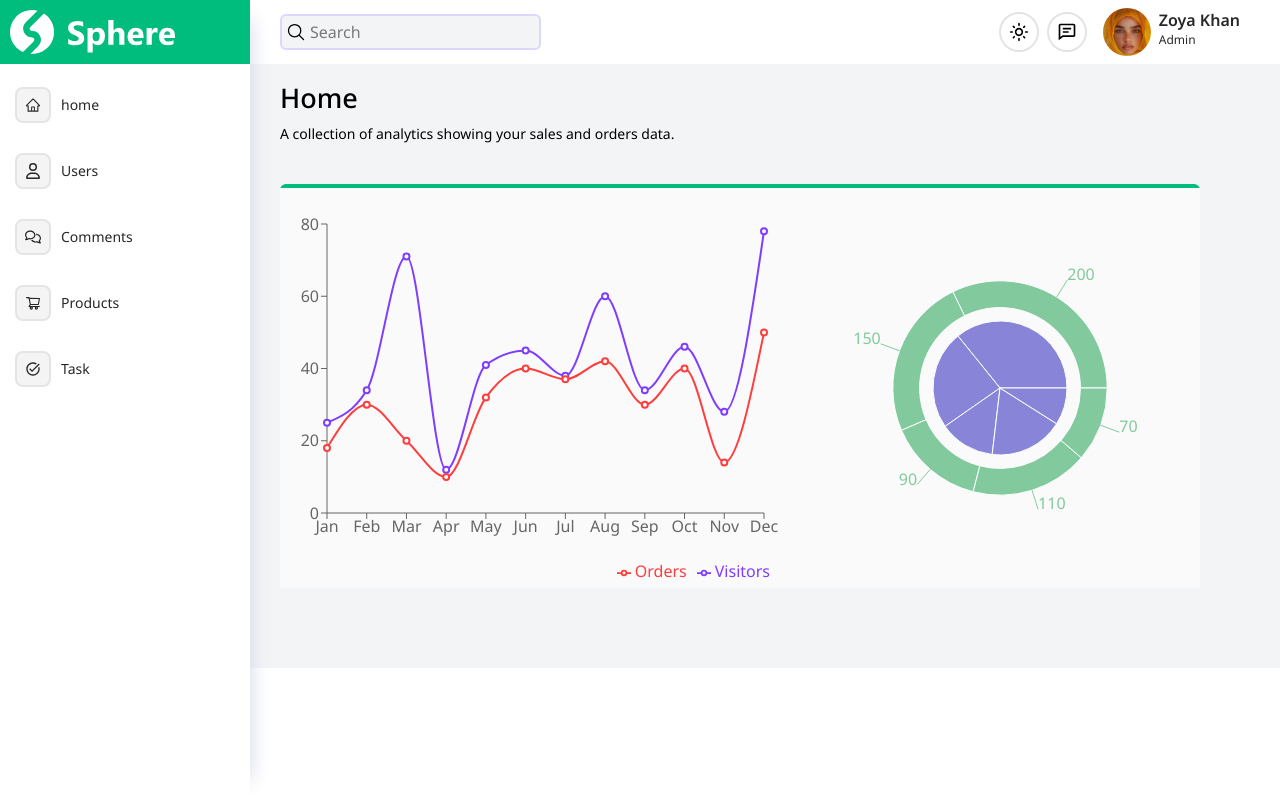
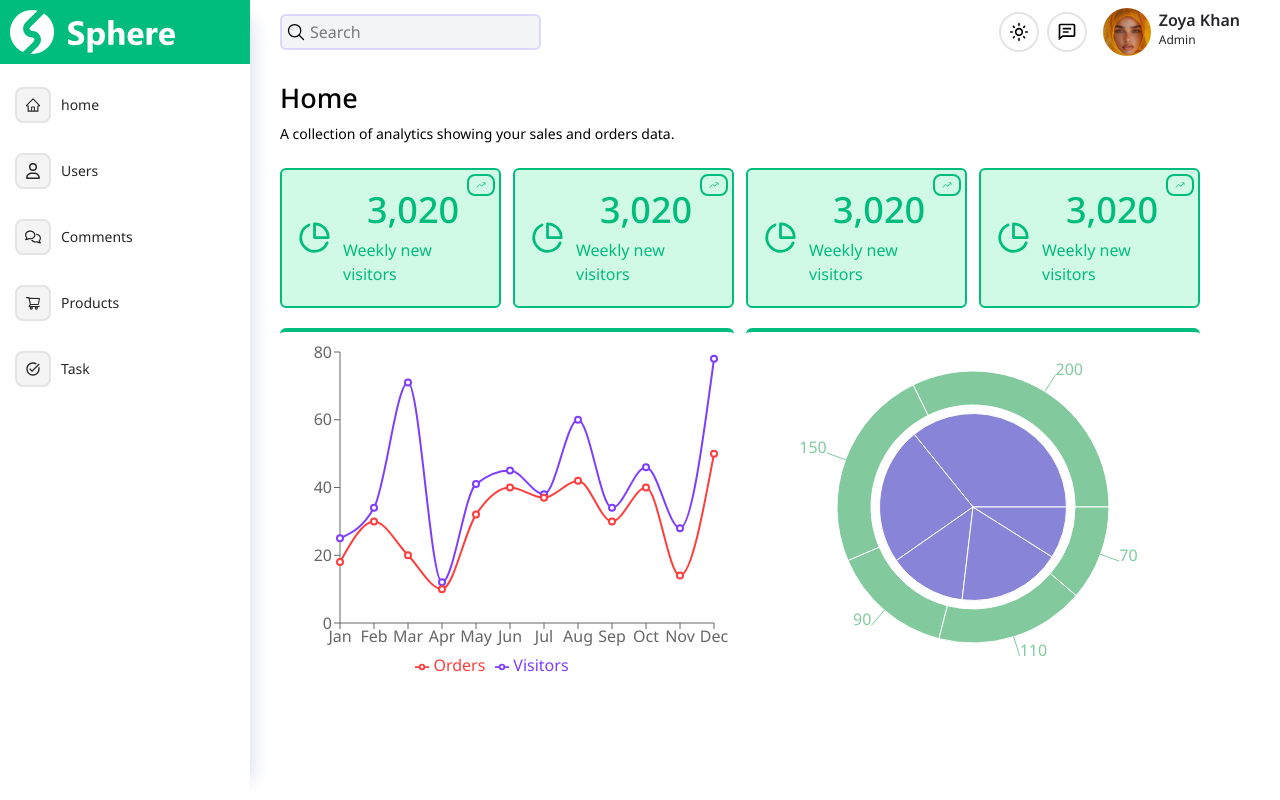
Before and after one commit to hossein1075/dashbord-admin, a React (Vite) app: page / in a window 1280 px wide. Built offline with nearby package versions, Linux system fonts and the light colour scheme.

Commit message:
add components box page home

```diff
--- a/src/App.jsx
+++ b/src/App.jsx
@@ -13,11 +13,11 @@ const [open, setOpen] = useState(false)
   return (
     <>
     <TemplateContextApi.Provider value={{open, setOpen}}>
-    <div className='flex min-w-screen'>
+    <div className='flex'>
     <SideBar/>
     <div className='flex-1 lg:ml-50'>
     <Header/>
-    <div className='lg:p-20 pt-20 bg-gray-100 dark:bg-zinc-700'>
+    <div className='lg:p-20 p-5 pt-20 dark:bg-zinc-700'>
       {route}
     </div>
     </div>
--- a/src/Components/Charts/Charts.jsx
+++ b/src/Components/Charts/Charts.jsx
@@ -1,5 +1,5 @@
 import React from 'react'
-import { CartesianGrid, Legend, Line, LineChart, Tooltip, XAxis, YAxis, PieChart, Pie } from 'recharts';
+import { ResponsiveContainer, Legend, Line, LineChart, Tooltip, XAxis, YAxis, PieChart, Pie } from 'recharts';
 
 const data = [
     {
@@ -80,55 +80,52 @@ const data02 = [
 ];
 function Charts() {
     return (
-        <div className='border-t-4 border-solid border-emerald-500 flex justify-between mt-10 rounded-t-md'>
-            <LineChart
-                style={{ width: '100%', aspectRatio: 1.618, maxWidth: 700, padding: '16px', background: '#FAFAFA' }}
-                responsive
-                data={data}
-                margin={{
-                    top: 20,
-                    right: 20,
-                    bottom: 5,
-                    left: 0,
-                }}
-            >
-                {/* <CartesianGrid stroke="#aaa" strokeDasharray="5 5" /> */}
-                <Line type="monotone" dataKey="Visitors" stroke="#7f3dff" strokeWidth={2} name="Visitors" />
-                <Line type="monotone" dataKey="Orders" stroke="#ff3d3d" strokeWidth={2} name="Orders" />
+        <div className='grid grid-cols-1 sm:grid-cols-2 gap-3 overflow-x-hidden'>
+            <div className='border-t-4 border-solid border-emerald-500 rounded-t-md'>
+                <div className="chart-box">
+                    <ResponsiveContainer width="100%" height={350}>
+                        <LineChart data={data} margin={{ top: 20, right: 20, bottom: 5, left: 0 }}>
+                            <Line type="monotone" dataKey="Visitors" stroke="#7f3dff" strokeWidth={2} />
+                            <Line type="monotone" dataKey="Orders" stroke="#ff3d3d" strokeWidth={2} />
                             <XAxis dataKey="name" />
-                <YAxis width="auto" label={{ value: '', position: 'insideCenter', angle: -90 }} />
-                <Legend align="right" />
+                            <YAxis />
                             <Tooltip />
+                            <Legend />
                         </LineChart>
-
-            <PieChart
-                style={{ width: '100%', maxWidth: '400px', maxHeight: '80vh', aspectRatio: 1, padding: '16px', background: '#FAFAFA' }}
-                responsive
-                margin={{ top: 50, right: 50, bottom: 50, left: 50 }}
-            >
+                    </ResponsiveContainer>
+                </div>
+            </div>
+            <div className='border-t-4 border-solid border-emerald-500 rounded-t-md'>
+                <div className="chart-box">
+                    <ResponsiveContainer width="100%" height={350}>
+                        <PieChart>
                             <Pie
                                 data={data01}
                                 dataKey="value"
-                    nameKey="name"
                                 cx="50%"
                                 cy="50%"
-                    outerRadius="50%"
+                                outerRadius="55%"
                                 fill="#8884d8"
-                // isAnimationActive={isAnimationActive}
                             />
+
                             <Pie
                                 data={data02}
                                 dataKey="value"
-                    nameKey="name"
                                 cx="50%"
                                 cy="50%"
                                 innerRadius="60%"
                                 outerRadius="80%"
                                 fill="#82ca9d"
                                 label
-                // isAnimationActive={isAnimationActive}
                             />
+
+                            <Tooltip />
                         </PieChart>
+                    </ResponsiveContainer>
+
+                </div>
+
+            </div>
         </div>
     )
 }
--- a/src/Components/HomeBoxs/HomeBoxs.jsx
+++ b/src/Components/HomeBoxs/HomeBoxs.jsx
@@ -1,9 +1,19 @@
 import React from 'react'
-
+import { FiPieChart } from "react-icons/fi";
+import { IoIosTrendingUp } from "react-icons/io";
 function HomeBoxs() {
   return (
-    <div>
-
+    <div className='flexCenter relative max-w-[274px] max-h-[140px] py-6 px-4 gap-3 border-2 rounded-md border-solid border-emerald-500 bg-emerald-100 text-emerald-500'>
+        <div>
+          <FiPieChart size={33}/>
+        </div>
+        <div className='flexCenter flex-col'>
+          <h1 className='mb-2 text-4xl font-Noto-Medium font-medium '>3,020</h1>
+          <h6>Weekly new visitors</h6>
+          <div className='absolute top-1 right-1 border-2 rounded-lg py-1 px-1.75 border-solid border-emerald-500'>
+            <IoIosTrendingUp size={10}/>
+          </div>
+        </div>
 
     </div>
   )
--- a/src/Pages/Home.jsx
+++ b/src/Pages/Home.jsx
@@ -1,12 +1,19 @@
 import React from 'react'
 import TitlePage from '../Components/TitlePage/TitlePage'
 import Charts from '../Components/Charts/Charts'
+import HomeBoxs from '../Components/HomeBoxs/HomeBoxs'
 
 
 function Home() {
   return (
-    <section>
+    <section className=''>
       <TitlePage title='Home' text='A collection of analytics showing your sales and orders data.' />
+      <div className='mb-5 grid grid-cols-4 gap-3'>
+        <HomeBoxs/>
+        <HomeBoxs/>
+        <HomeBoxs/>
+        <HomeBoxs/>
+      </div>
       <Charts/>
     </section>
   )
```
Lines whose indentation alone changed are shown as unchanged.
